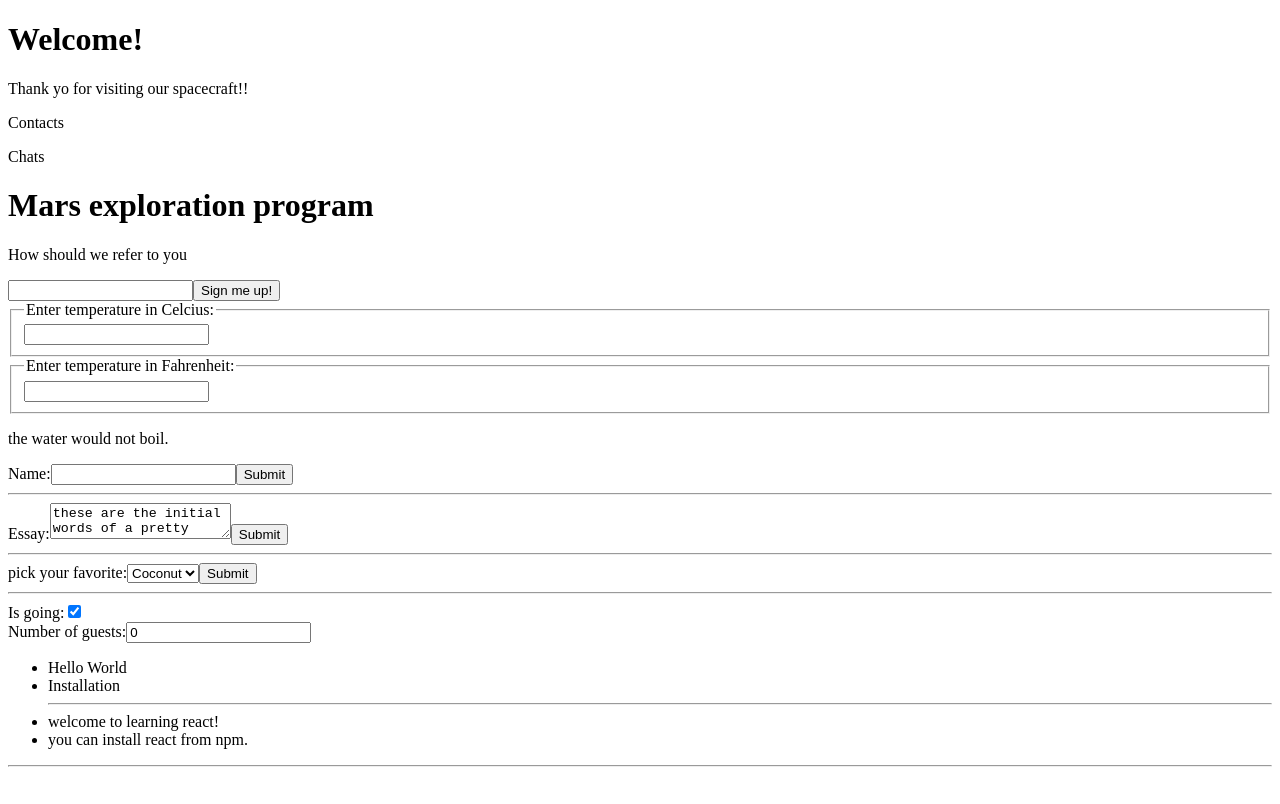
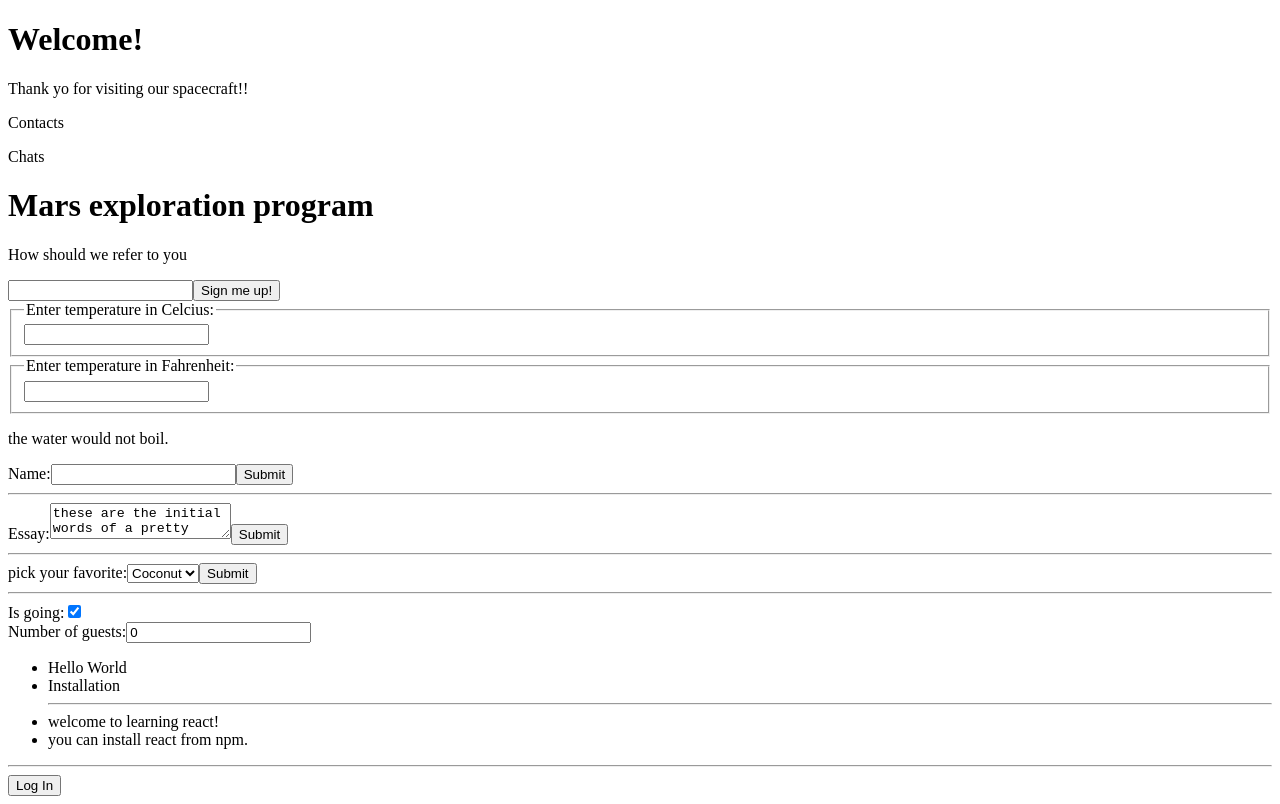
Before and after one commit to LeoDaza7/react-basic-examples, a React (Create React App) app: page / in a window 1280 px wide. Built offline with nearby package versions, Linux system fonts and the light colour scheme.

Commit message:
login control example

```diff
--- a/src/App.js
+++ b/src/App.js
@@ -3,6 +3,7 @@ import SingUpDialog from './components/classes/signUpDialog'
 import Thermostat from './components/classes/thermostat'
 import Form from './components/classes/form'
 import Blog from './components/classes/blog'
+import LogControl from './components/classes/logcontrol'
 
 function App() {
   return (
@@ -11,6 +12,7 @@ function App() {
       <Thermostat />
       <Form />
       <Blog />
+      <LogControl />
     </div>
   )
 }
--- /dev/null
+++ b/src/components/classes/logcontrol.js
@@ -0,0 +1,47 @@
+import React from 'react'
+import LogInButton  from  '../functions/loginButton'
+import LogoutButton from '../functions/logoutButton'
+
+class LogControl extends React.Component {
+
+  constructor(props) {
+    super(props)
+    this.handleLoginButtonClick = this.handleLoginButtonClick.bind(this)
+    this.handleLogoutButtonClick = this.handleLogoutButtonClick.bind(this)
+    this.state = {
+      isLoggedIn: false
+    }
+  }
+
+  handleLoginButtonClick(){
+    this.setState({
+      isLoggedIn: true
+    })
+  }
+
+  handleLogoutButtonClick(){
+    this.setState({
+      isLoggedIn: false
+    })
+  }
+
+  render() {
+
+    const isLoggedIn_copy = this.state.isLoggedIn
+    let button
+
+    if (!isLoggedIn_copy) {
+      button = <LogInButton onClick={this.handleLoginButtonClick} />
+    } else {
+      button = <LogoutButton onClick={ this.handleLogoutButtonClick } />
+    }
+
+    return (
+      <div>
+        { button }
+      </div>
+    )
+  }
+}
+
+export default LogControl
--- /dev/null
+++ b/src/components/functions/loginButton.js
@@ -0,0 +1,9 @@
+import React from 'react'
+
+function  LogInButton(props) {
+  return (
+    <button onClick={ props.onClick }>Log In</button>
+  )
+}
+
+export default LogInButton
--- /dev/null
+++ b/src/components/functions/logoutButton.js
@@ -0,0 +1,9 @@
+import React from 'react'
+
+function LogoutButton(props) {
+  return (
+    <button onClick={ props.onClick }>Log Out</button>
+  )
+}
+
+export default LogoutButton
```
